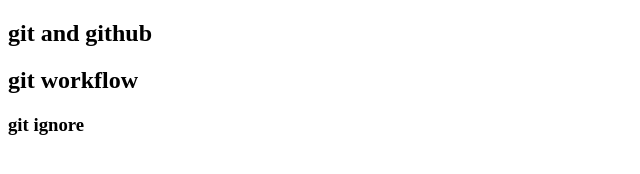
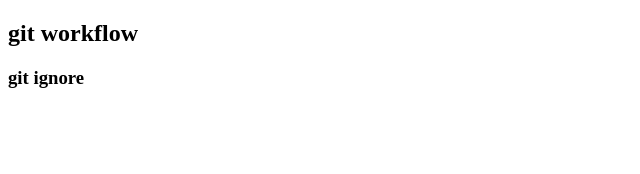
Before and after one commit to Shami-12/gitworkflow2, a plain HTML site: page index.html in a window 1280 px wide. Shown: the whole page, without its empty margins (0-640 px from the left). Drawn offline with Linux system fonts and the light colour scheme.

Commit message:
Revert "changes done"
This reverts commit 8d439828fbb8f48651a53e6535eac6bc25a1cc04.

```diff
--- a/app.js
+++ /dev/null
@@ -1 +0,0 @@
-console.log("java")
--- a/index.html
+++ b/index.html
@@ -6,7 +6,6 @@
     <title>Document</title>
 </head>
 <body>
-    <h2>git and github</h2>
     <h2>git workflow</h2>
     <h3>git ignore</h3>
 </body>
```
